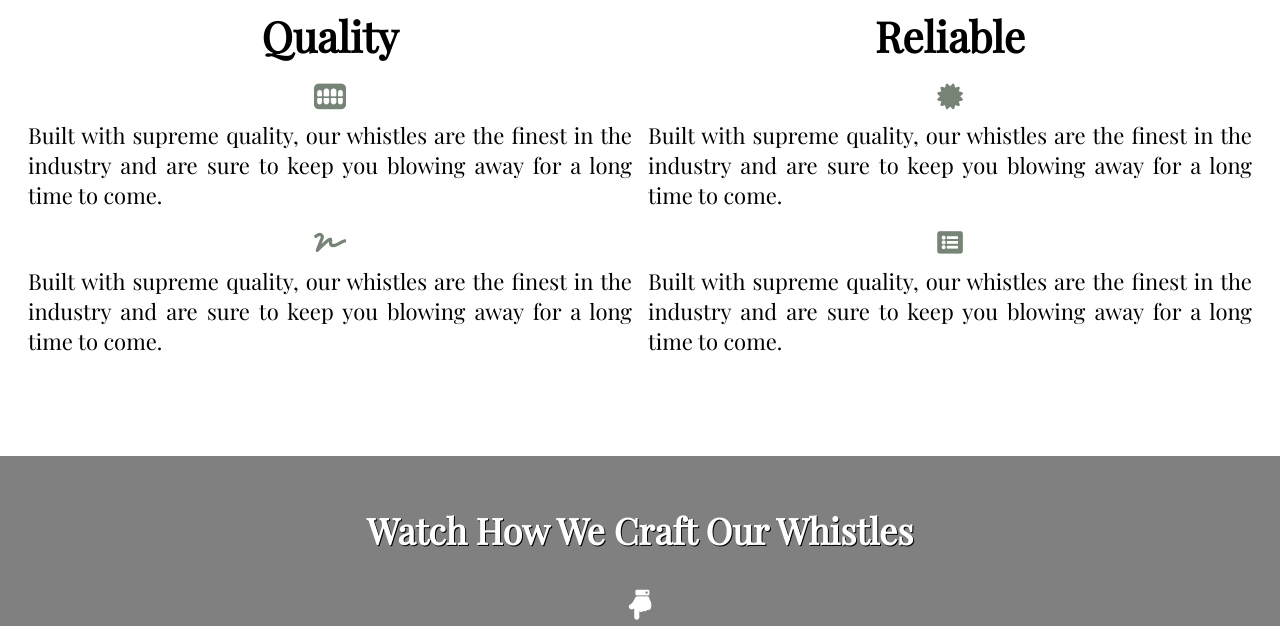
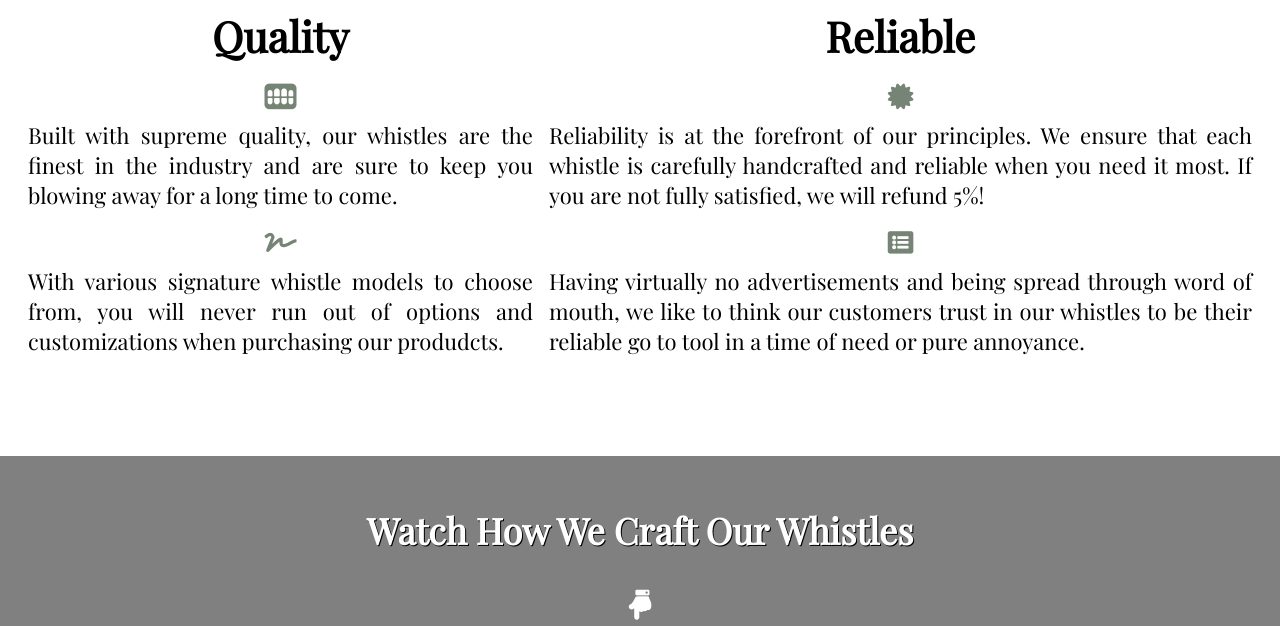
Before and after one commit to EricK425/freecodecamp_projects, a plain HTML site: page responsive_web_design_projects/product_landing_page/index.html in a window 1280 px wide. Shown: the part 920-1546 px from the top of the page. Drawn offline with nearby package versions, Linux system fonts and the light colour scheme.

Commit message:
more style update/tweaking

```diff
--- a/responsive_web_design_projects/product_landing_page/index.html
+++ b/responsive_web_design_projects/product_landing_page/index.html
@@ -34,14 +34,14 @@
         <span><i class="fas fa-teeth"></i></span>
         <p>Built with supreme quality, our whistles are the finest in the industry and are sure to keep you blowing away for a long time to come.</p>
         <span><i class="fas fa-signature"></i></span>
-        <p>Built with supreme quality, our whistles are the finest in the industry and are sure to keep you blowing away for a long time to come.</p>
+        <p>With various signature whistle models to choose from, you will never run out of options and customizations when purchasing our produdcts.</p>
       </div>
       <div class="desc-right">
         <h2>Reliable</h2>
         <span><i class="fas fa-certificate"></i></span>
-        <p>Built with supreme quality, our whistles are the finest in the industry and are sure to keep you blowing away for a long time to come.</p>
+        <p>Reliability is at the forefront of our principles. We ensure that each whistle is carefully handcrafted and reliable when you need it most. If you are not fully satisfied, we will refund 5%!</p>
         <span><i class="fas fa-list-alt"></i></span>
-        <p>Built with supreme quality, our whistles are the finest in the industry and are sure to keep you blowing away for a long time to come.</p>
+        <p>Having virtually no advertisements and being spread through word of mouth, we like to think our customers trust in our whistles to be their reliable go to tool in a time of need or pure annoyance.</p>
       </div>
     </div>
 
--- a/responsive_web_design_projects/product_landing_page/style.css
+++ b/responsive_web_design_projects/product_landing_page/style.css
@@ -215,6 +215,7 @@
     display: flex;
     flex-direction: column;
     text-align: center;
+    margin: inherit auto;
   }
 
   /* #product h1 {
```
